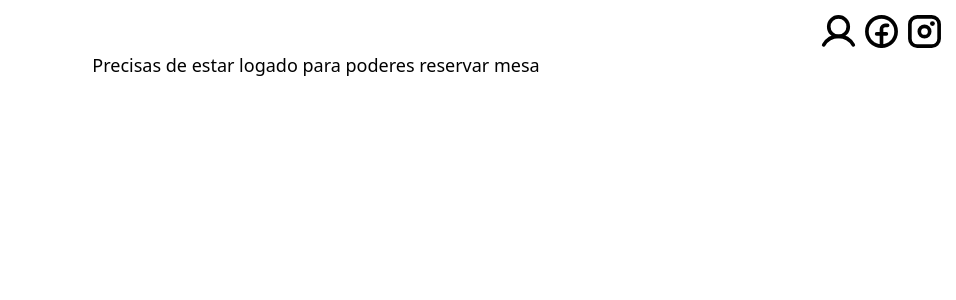
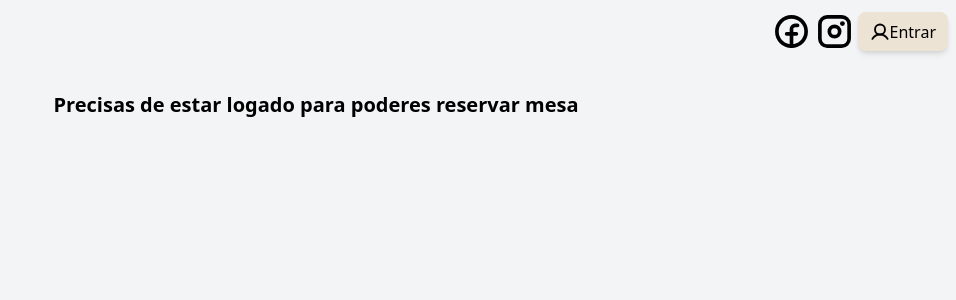
Before and after one commit to Maiiaa30/WebSite-Reservas-de-mesas-em-react, a Next.js app: page /ReservarMesa in a window 1280 px wide. Shown: the top 300 px of the page, without its empty margins (324-1280 px from the left). Built offline with nearby package versions, Linux system fonts and the light colour scheme; no server answers.

Commit message:
Better login button and other things fix

```diff
--- a/src/pages/ReservarMesa/index.tsx
+++ b/src/pages/ReservarMesa/index.tsx
@@ -58,6 +58,7 @@ export default function ReservarMesa() {
       } else {
         resetForm();
         console.log("form submetido com sucesso");
+        alert("Reserva submetida com sucesso");
       }
     } catch (error) {
       console.log("Aconteceu um erro a submeter", error);
@@ -76,7 +77,7 @@ export default function ReservarMesa() {
     return (
       <div>
         <SocialLogos />
-        <div className="text-lg text-center">
+        <div className="text-xl pt-10 text-center font-bold">
           Precisas de estar logado para poderes reservar mesa
         </div>
       </div>
@@ -107,7 +108,7 @@ export default function ReservarMesa() {
         <Image
           height={50}
           width={50}
-          src={logo} // TODO Fix the host dont like
+          src={logo}
           priority
           alt="Logo Da Pessoa"
           className="rounded-full"
@@ -120,6 +121,7 @@ export default function ReservarMesa() {
           type="text"
           className="rounded-lg bg-gray-500 text-gray-50 border-2 border-black p-2 hover:bg-gray-600 hover:transition hover:delay-100 shadow-md"
           placeholder="Nome"
+          required
         />
         <div className="pt-5">
           <label htmlFor="reserva-pessoas">Numero de telemovel: </label>
@@ -128,6 +130,7 @@ export default function ReservarMesa() {
             type={"number"}
             className="rounded-lg bg-gray-500 text-gray-50 border-2 border-black p-2 hover:bg-gray-600 hover:transition hover:delay-100 shadow-md"
             placeholder="Numero de pessoas"
+            required
           />
         </div>
         <div className="pt-5">
@@ -137,6 +140,7 @@ export default function ReservarMesa() {
             type={"number"}
             className="rounded-lg bg-gray-500 text-gray-50 border-2 border-black p-2 hover:bg-gray-600 hover:transition hover:delay-100 shadow-md"
             placeholder="Numero de pessoas"
+            required
           />
         </div>
         <div className="pt-5">
@@ -144,6 +148,7 @@ export default function ReservarMesa() {
           <input
             onChange={(e) => setData(e.target.value)}
             type="date"
+            required
             min={mesmin}
             max={mesmax}
             className="rounded-lg bg-gray-500 text-gray-50 border-2 border-black p-2 hover:bg-gray-600 hover:transition hover:delay-100 shadow-md"
@@ -153,6 +158,7 @@ export default function ReservarMesa() {
         <div className="pt-5">
           <label htmlFor="reserva-hora">Hora: </label>
           <input
+            required
             onChange={(e) => setHora(e.target.value)}
             type={"time"}
             className="rounded-lg bg-gray-500 text-gray-50 border-2 border-black p-2 hover:bg-gray-600 hover:transition hover:delay-100 shadow-md"
--- a/src/pages/index.tsx
+++ b/src/pages/index.tsx
@@ -41,9 +41,9 @@ const Home: NextPage = () => {
         </div>
       </div>
 
-      <div className="justify-center flex items-center">
+      {/* <div className="justify-center flex items-center">
         <hr className="w-96 h-1 bg-black fixed bottom-24 rounded-full" />
-      </div>
+      </div> */}
       <Rodape />
     </div>
   );
--- a/src/ui/HorarioHud.tsx
+++ b/src/ui/HorarioHud.tsx
@@ -101,9 +101,9 @@ export function HorarioHud() {
         nested
       >
         {(close: MouseEventHandler<HTMLButtonElement> | undefined) => (
-          <div className="text-md bg-gray-600 rounded-lg shadow-lg">
+          <div className="text-md bg-base-color2 rounded-lg shadow-lg">
             <button
-              className="cursor-pointer absolute block p-2 leading-5 right-2 top-2 bg-gray-500 rounded-full hover:scale-105 hover:bg-gray-600 transition shadow-md"
+              className="cursor-pointer absolute block p-2 leading-5 right-2 top-2 rounded-full hover:scale-105 transition"
               onClick={close}
             >
               X
--- a/src/ui/SocialLogos.tsx
+++ b/src/ui/SocialLogos.tsx
@@ -7,23 +7,6 @@ export function SocialLogos() {
 
   return (
     <div className="flex justify-end mt-3 mr-2 ">
-      {!session && (
-        <button
-          className="mr-1 hover:scale-110 transition"
-          onClick={() => signIn()}
-        >
-          <User size={39} weight="bold" />
-        </button>
-      )}
-      {session && (
-        <button
-          onClick={() => signOut()}
-          className="mr-1 hover:scale-110 transition"
-        >
-          <div className="flex justify-center">sair</div>
-          <User size={30} weight="bold" className="flex justify-start" />
-        </button>
-      )}
       <button className="hover:scale-110 transition mr-1">
         <Link href="https://google.pt">
           <FacebookLogo size={39} weight="bold" />
@@ -35,6 +18,37 @@ export function SocialLogos() {
           <InstagramLogo size={39} weight="bold" />
         </Link>
       </button>
+
+      {!session && (
+        <div className="bg-base-color hover:bg-base-color2 hover:duration-300 flex rounded-lg shadow-md">
+          <button
+            className="flex justify-center items-center ml-3 mr-3"
+            onClick={() => signIn()}
+          >
+            <User
+              size={20}
+              weight="bold"
+              className="flex justify-center items-center"
+            />
+            <div className="flex">Entrar</div>
+          </button>
+        </div>
+      )}
+      {session && (
+        <div className="bg-base-color hover:bg-base-color2 hover:duration-300 flex rounded-lg shadow-md">
+          <button
+            className="flex justify-center items-center ml-3 mr-3"
+            onClick={() => signOut()}
+          >
+            <User
+              size={20}
+              weight="bold"
+              className="flex justify-center items-center"
+            />
+            <div className="flex">Sair</div>
+          </button>
+        </div>
+      )}
     </div>
   );
 }
--- a/styles/globals.css
+++ b/styles/globals.css
@@ -4,7 +4,7 @@
 
 
 body {
-    @apply bg-white text-black antialiased;
+    @apply bg-gray-100 text-black antialiased;
 }
 
 ::-webkit-scrollbar {
```
Also changed, not shown: 1 other file (tests, documents, lock files or other folders).
